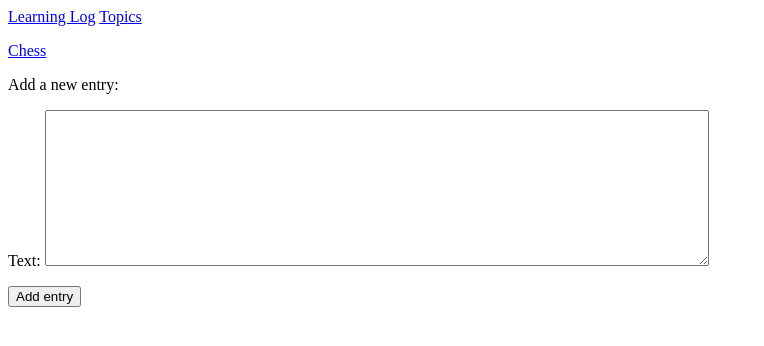
After one commit to egillis22/Django, a Django app: page /new_entry/1/ in a window 1280 px wide. The commit adds this page. Shown: the top 346 px of the page, without its empty margins (0-764 px from the left). Run offline with Django 3.2, Linux system fonts and the light colour scheme; data comes from the database, SQL or seed files in the repository; both versions use the stored data as it was after the commit.

Commit message:
add new entries

```diff
--- a/MainApp/forms.py
+++ b/MainApp/forms.py
@@ -1,8 +1,16 @@
 from django import forms
 from .models import Topic
+from .models import Entry
 
 class TopicForm(forms.ModelForm):
     class Meta:
         model = Topic
         fields = ['text']
         label = {'Text: ':''}
+
+class EntryForm(forms.ModelForm):
+    class Meta:
+        model = Entry
+        fields = ["text"]
+        label = {'Text: ':''}
+        widgets = {'text':forms.Textarea(attrs={'cols':80})}
--- /dev/null
+++ b/MainApp/templates/mainapp/new_entry.html
@@ -0,0 +1,17 @@
+{% extends "MainApp/base.html" %}
+
+{% block content %}
+
+<p> <a href="{% url 'MainApp:topic' topic.id %}">{{ topic }}</a></p>
+
+<p> Add a new entry:</p>
+
+<form action="{% url 'MainApp:new_entry' topic.id %}" method='post'>
+
+    {% csrf_token %}
+
+    {{ form.as_p }}
+
+    <button name="submit"> Add entry</button>
+</form>
+{% endblock content %}
--- a/MainApp/templates/mainapp/topic.html
+++ b/MainApp/templates/mainapp/topic.html
@@ -13,4 +13,8 @@
     <li>There are no entries for this topic yet.</li>
     {% endfor %}
 </ul>
+
+<p>
+    <a href="{% url 'MainApp:new_entry' topic.id %}">Add new entry</a>
+</p>
 {% endblock content %}
--- a/MainApp/templates/mainapp/topics.html
+++ b/MainApp/templates/mainapp/topics.html
@@ -17,4 +17,7 @@
     {% endfor %}
 </ul>
 
+<a href="{% url 'MainApp:new_topic' %}"> Add a new topic </a>
+
+
 {% endblock content %}
--- a/MainApp/urls.py
+++ b/MainApp/urls.py
@@ -9,5 +9,7 @@ urlpatterns = [
     path('topics',views.topics, name='topics'),
     path('topics/<int:topic_id>/',views.topic, name='topic'),
     path('new_topic/',views.new_topic, name = 'new_topic'),
+    path('new_entry/<int:topic_id>/', views.new_entry, name = 'new_entry'),
+
 
 ]
--- a/MainApp/views.py
+++ b/MainApp/views.py
@@ -1,6 +1,6 @@
-from django.shortcuts import render
+from django.shortcuts import render, redirect
 from .models import Topic
-from .forms import TopicForm
+from .forms import TopicForm, EntryForm
 # Create your views here.
 def index(request):
     ''' The home page for Learning Log.'''
@@ -35,3 +35,20 @@ def new_topic(request):
 
     context = {'form': form}
     return render(request, 'MainApp/new_topic.html', context)
+
+def new_entry(request,topic_id):
+    topic = Topic.objects.get(id=topic_id)
+    if request.method != 'POST':
+        form = EntryForm()
+    else:
+        form = EntryForm(data=request.POST)
+
+        if form.is_valid():
+            new_entry = form.save(commit=False)
+            new_entry.topic = topic
+            new_entry.save()
+
+            return redirect('MainApp:topic', topic_id= topic_id)
+
+    context = {'form': form, 'topic': topic}
+    return render(request, 'MainApp/new_entry.html', context)
```
Also changed, not shown: MainApp/templates/mainapp/new_topic.html (added, +15 -0 lines), db.sqlite3.
